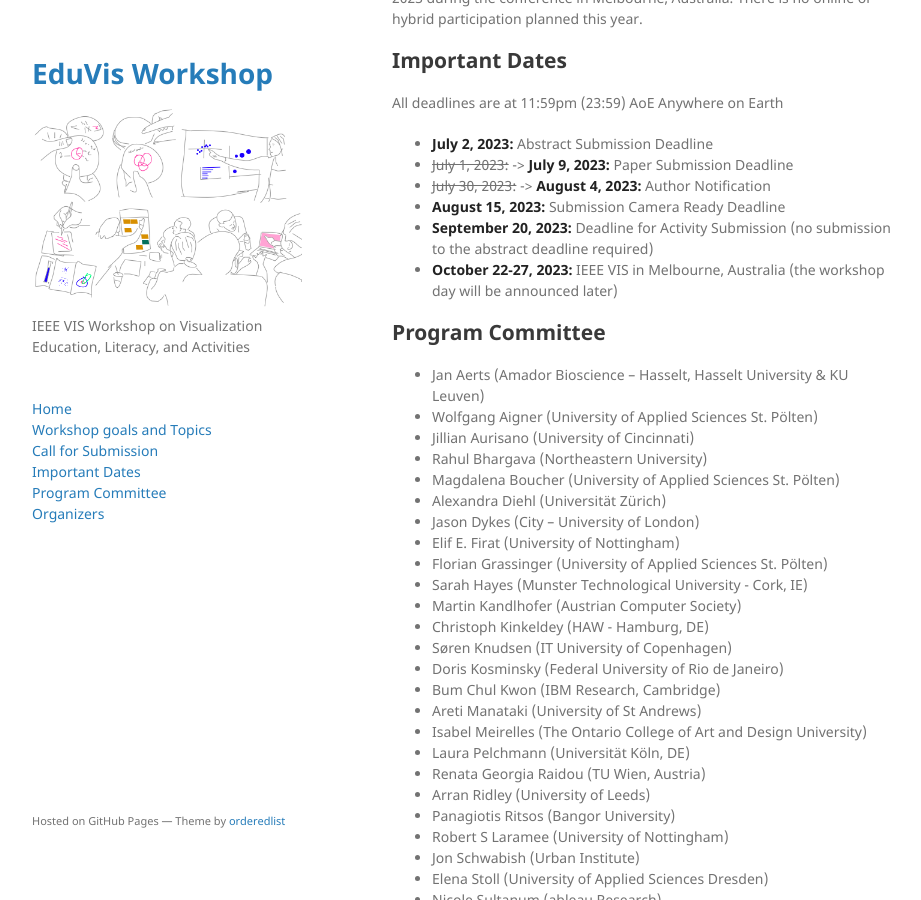
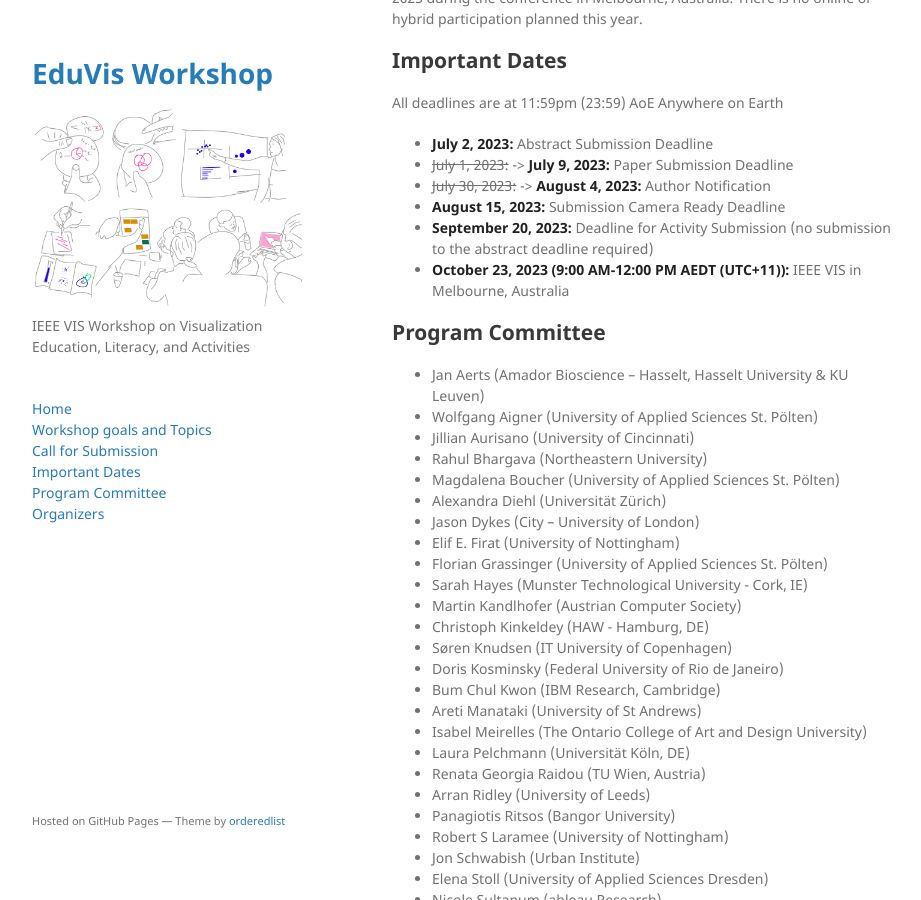
Before and after one commit to ieee-eduvis/ieee-eduvis.github.io, a Jekyll site: the page built from index.md, in a window 1280 px wide and 900 px high, scrolled down 1701 px. Shown: the whole window, without its empty margins (178-1099 px from the left). Built offline with Jekyll 4.4.1, drawn with Linux system fonts in a browser that asks for light colours; our own code applies the rules of GitHub Pages for plain Markdown files.

Commit message:
Update workshop day

```diff
--- a/index.md
+++ b/index.md
@@ -56,7 +56,7 @@ All deadlines are at 11:59pm (23:59) AoE Anywhere on Earth
 * ~~July 30, 2023:~~ -> **August 4, 2023:** Author Notification
 * **August 15, 2023:** Submission Camera Ready Deadline
 * **September 20, 2023:** Deadline for Activity Submission (no submission to the abstract deadline required)
-* **October 22-27, 2023:** IEEE VIS in Melbourne, Australia (the workshop day will be announced later)
+* **October 23, 2023 (9:00 AM-12:00 PM AEDT (UTC+11)):** IEEE VIS in Melbourne, Australia
 
 ## Program Committee
 
```
